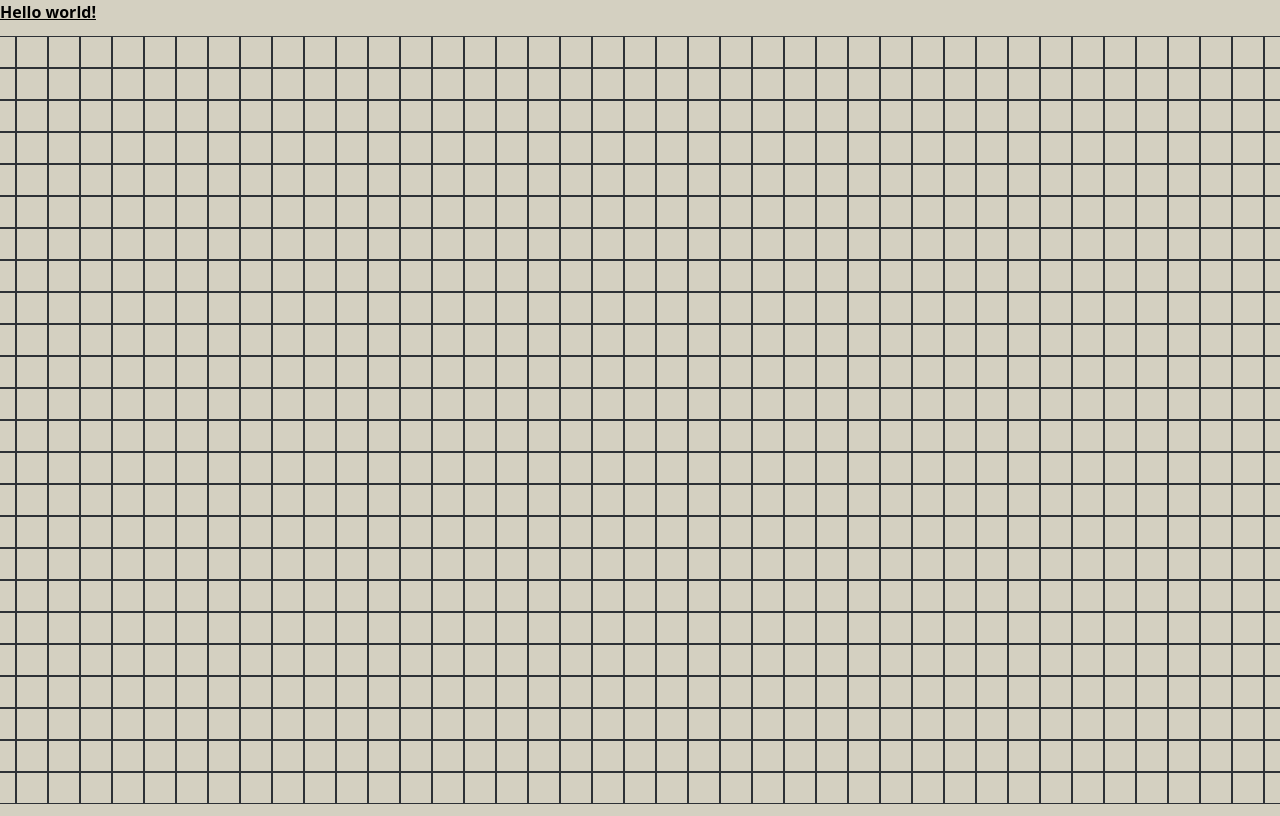
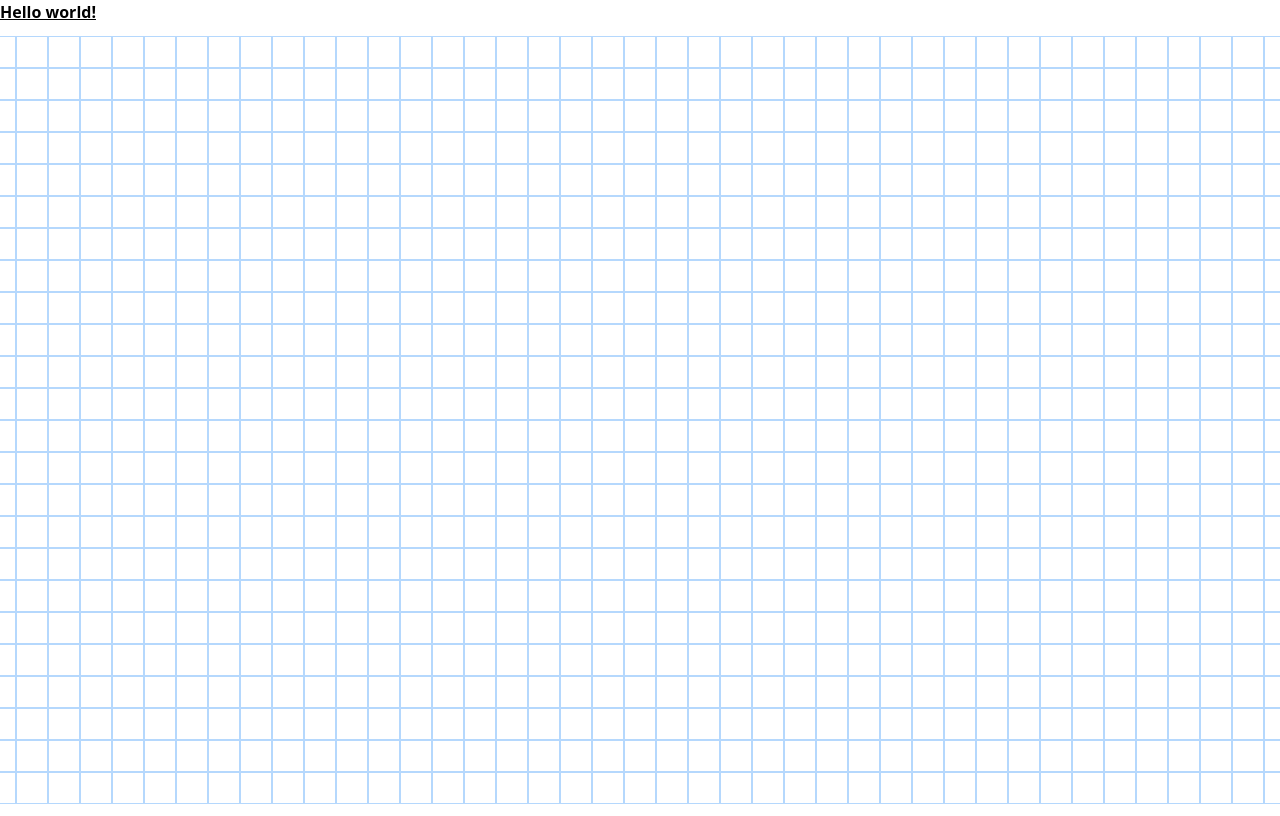
Before and after one commit to SamiiC/AlgoVisual, a React (Vite) app: page / in a window 1280 px wide. Built offline with nearby package versions, Linux system fonts and the light colour scheme.

Commit message:
added most of the logic for start,end and wall nodes

```diff
--- a/index.html
+++ b/index.html
@@ -6,7 +6,7 @@
     <meta name="viewport" content="width=device-width, initial-scale=1.0" />
     <title>Pathfinding Visualiser</title>
   </head>
-  <body class = 'bg-[#D4D0C1]'>
+  <body class = 'bg-white'>
     <div id="root"></div>
     <script type="module" src="/src/main.tsx"></script>
   </body>
--- a/src/components/Grid.tsx
+++ b/src/components/Grid.tsx
@@ -9,18 +9,46 @@ const Grid = () => {
   let GridNodes = useRef(initNodeObj())
   const [start,setStart] = useState< NodeInterface | null >(null)
   const [end,setEnd] = useState< NodeInterface | null >(null)
+  const [wallnum,setWallnum] = useState<number>(0)
 
 
   const NodeClicked = (node: NodeInterface, rowNum: number, colNum: number) => {
     let ClickedNode = GridNodes.current[rowNum][colNum]
 
-    if(start && end)
+    if(ClickedNode.Wall)
     {
-      console.log('already two points choosen')
+      ClickedNode.Wall = false;
+      setWallnum(wallnum - 1)
+      return;
+    }
+    if(node.ID === start?.ID)
+    {
+      setStart(null)
+      ClickedNode.Startpt = false;
+      ClickedNode.distFS = Infinity;
+      return;
+
+    }if(node.ID === end?.ID)
+    {
+      setEnd(null)
+      ClickedNode.Endpt = false;
+      ClickedNode.distFS = Infinity;
       return;
     }
 
-    if(!start && !end)
+    //may need to change state in future... just a placeholder for now
+    if(start && end)
+    {
+      console.log("hi sds")
+      ClickedNode.Wall = true;
+      setWallnum(wallnum + 1)
+      return;
+    }
+
+    //Start and end points choosen so anything after is wall
+
+
+    if(!start)
     {
       setStart({
         ...ClickedNode,
--- a/src/components/Node.tsx
+++ b/src/components/Node.tsx
@@ -1,7 +1,8 @@
-import { HTMLAttributes } from "react"
-import { NodeInterface } from "../interfaces/interfaces"
+import { HTMLAttributes } from "react";
+import { NodeInterface } from "../interfaces/interfaces";
 
-const Node = ({ row,
+const Node = ({
+     row,
      column,
      ID,
      Wall,
@@ -11,10 +12,19 @@ const Node = ({ row,
      distFS,
      previousCell,
      isDest,
-    ...props } : NodeInterface & HTMLAttributes<HTMLDivElement>) => {
+     ...props
+}: NodeInterface & HTMLAttributes<HTMLDivElement>) => {
      return (
-    <div className={"border border-[#2D3136] w-8 h-8 " + (Startpt ? "bg-green-700" : "") + (Endpt ? "bg-purple-600" : "")} {...props}></div>
-  )
+          <div
+               className={
+                    "border border-[#B5D8FD] w-8 h-8 " +
+                    (Startpt ? "bg-green-400" : "") +
+                    (Endpt ? "bg-rose-900" : "") +
+                    (Wall ? "bg-slate-800" : "")
                }
+               {...props}
+          ></div>
+     );
+};
 
-export default Node
+export default Node;
```
Lines whose indentation alone changed are shown as unchanged.
